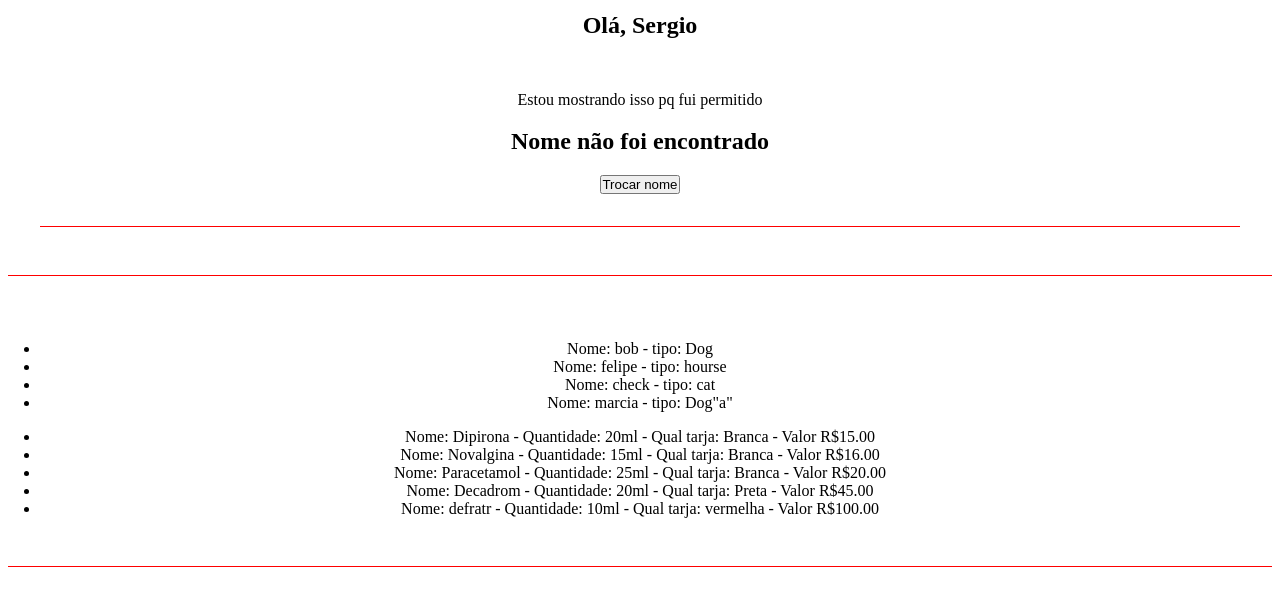
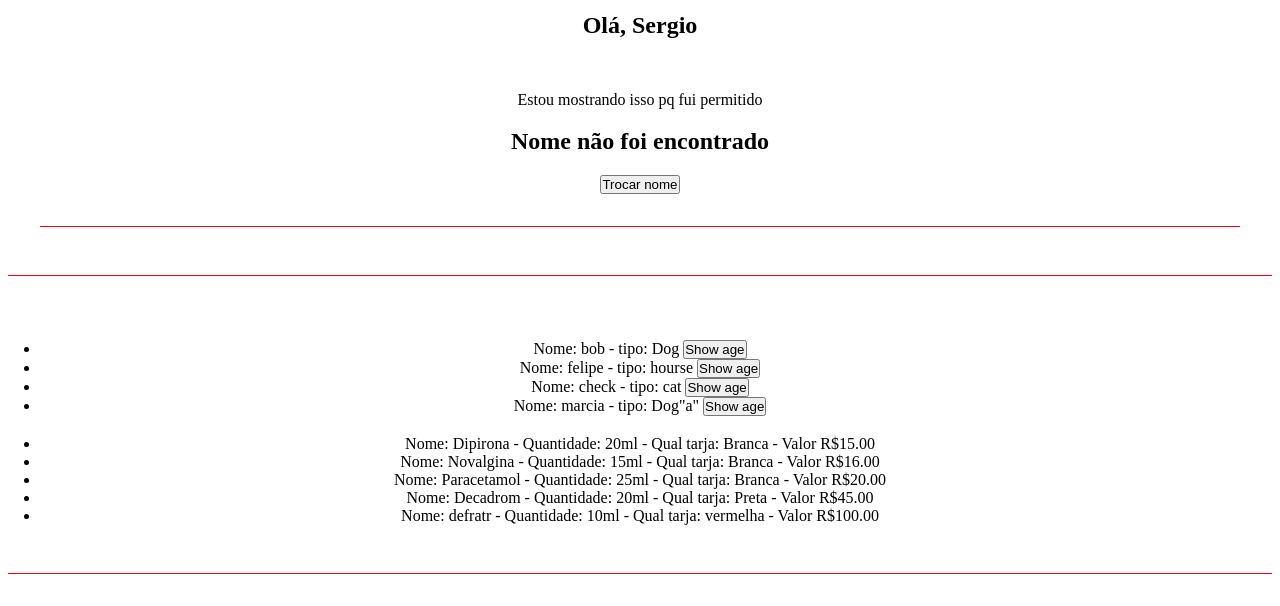
Before and after one commit to Sergio81alves/comeco-no-angular, an Angular app: page / in a window 1280 px wide. Shown: the part 1804-2410 px from the top of the page. Built offline with nearby package versions, Linux system fonts and the light colour scheme.

Commit message:
interfaces

```diff
--- /dev/null
+++ b/src/app/Animal.ts
@@ -0,0 +1,6 @@
+export interface Animal{
+    nome: string;
+    tipo: string;
+    age: number;
+
+}
--- a/src/app/components/list-render/list-render.component.html
+++ b/src/app/components/list-render/list-render.component.html
@@ -1,11 +1,16 @@
 <div class="class">
     <ul>
-        <li *ngFor="let animal of animais"> Nome: {{animal.nome}} -  tipo: {{animal.tipo}}</li>
+        <li *ngFor="let animal of animais"> Nome: {{animal.nome}} -  tipo: {{animal.tipo}}
+         <button (click)="showAge(animal)">Show age</button>
+        </li>
     </ul>
+    <h3>{{animalDetails}}</h3>
 
     <ul>
         <li *ngFor="let produto of produtos">
             Nome: {{produto.name}} - Quantidade: {{produto.ml}} - Qual tarja: {{produto.tarja}} - Valor {{produto.preco | currency: "BRL"}}
+
         </li>
     </ul>
+
 </div>
--- a/src/app/components/list-render/list-render.component.ts
+++ b/src/app/components/list-render/list-render.component.ts
@@ -1,4 +1,5 @@
 import { Component, OnInit } from '@angular/core';
+import { Animal } from 'src/app/Animal';
 
 @Component({
   selector: 'app-list-render',
@@ -6,13 +7,18 @@ import { Component, OnInit } from '@angular/core';
   styleUrls: ['./list-render.component.css']
 })
 export class ListRenderComponent implements OnInit {
-  animais= [
-    {nome: 'bob', tipo: 'Dog'},
-    {nome: 'felipe', tipo: 'hourse'},
-    {nome: 'check', tipo: 'cat'},
-    {nome: 'marcia', tipo: 'Dog"a"'},
+  animais: Animal[]=  [
+    {nome: 'bob', tipo: 'Dog', age: 22},
+    {nome: 'felipe', tipo: 'hourse', age: 2},
+    {nome: 'check', tipo: 'cat', age: 3},
+    {nome: 'marcia', tipo: 'Dog"a"', age: 4},
   ]
 
+  animal: Animal =  {
+    nome: 'teste',
+    tipo: 'Dragão',
+    age: 10,
+  }
   produtos = [
     {name: "Dipirona", ml: "20ml", tarja: "Branca", preco: "15"},
     {name: "Novalgina", ml: "15ml", tarja: "Branca", preco: "16"},
@@ -23,4 +29,8 @@ export class ListRenderComponent implements OnInit {
   ngOnInit(): void {
   }
 
+  animalDetails = ''
+  showAge(animais: Animal){
+    this.animalDetails = `O pet ${animais.nome} tem ${animais.age} Anos`
+  }
 }
```
